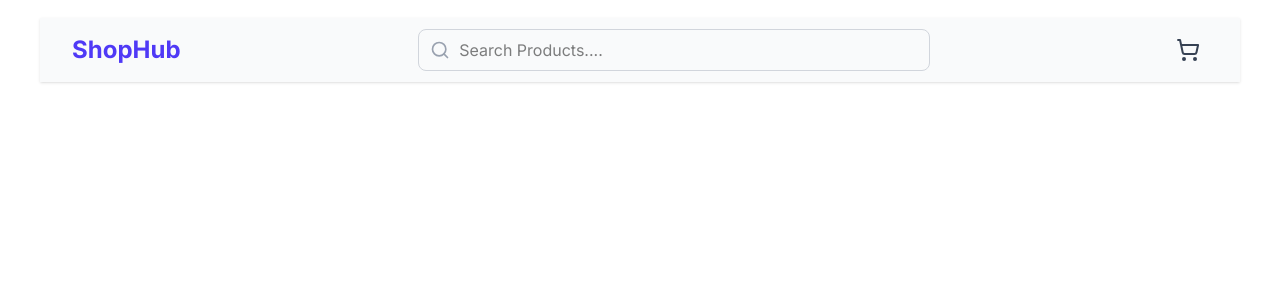
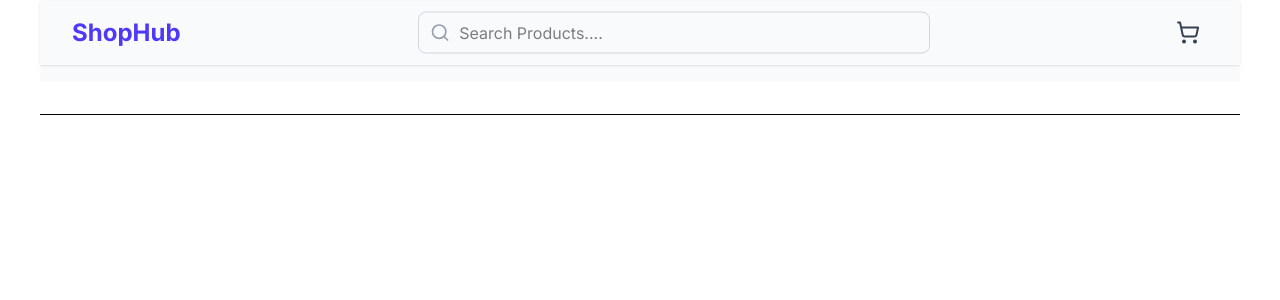
Before and after one commit to TamarCoder/EcommerceApp, a Next.js app: page / in a window 1280 px wide. Shown: the top 300 px of the page. Built offline with nearby package versions, Linux system fonts and the light colour scheme.

Commit message:
feat : organize filters components

```diff
--- a/app/Header/Header.tsx
+++ b/app/Header/Header.tsx
@@ -50,6 +50,9 @@ const Header = () => {
             </div>
 
         </header>
+
+
+
     )
 }
 
--- /dev/null
+++ b/app/HeaderFilters/HeaderFilters.tsx
@@ -0,0 +1,28 @@
+"use client"
+
+
+
+
+const HeaderFilters = () => {
+
+    return (
+
+        <div className="bg-white border-b">
+            <div className="max-w-7xl mx-auto px-4 sm:px-6 lg:px-8 py-4">
+                <div className="flex items-center justify-between">
+                    <div className="flex items-center gap-4">
+                        {/*კატეგორიები*/}
+                        {/*ფილტერ ღილაკი*/}
+                    </div>
+                    <div className="flex items-center gap-4">
+                         {/*სორტირება*/}
+                         {/*ვიუთოგლი*/}
+                    </div>
+                </div>
+                {/*ექსნელაფლე ფილთერ*/}
+            </div>
+        </div>
+    )
+}
+
+export default HeaderFilters;
--- a/app/MainApplication/MainAplication.tsx
+++ b/app/MainApplication/MainAplication.tsx
@@ -1,12 +1,14 @@
 "use client"
 import Header from "../Header/Header";
+import HeaderFilters from "../HeaderFilters/HeaderFilters";
 
 
 
 const  MainAplication = () => {
     return(
-        <section className=" w-full h-auto bg-gray-50">
+        <section className=" w-full h-auto bg-gray-50 flex flex-col gap-[32px]">
              <Header/>
+             <HeaderFilters/>
         </section>
     )
 }
```
